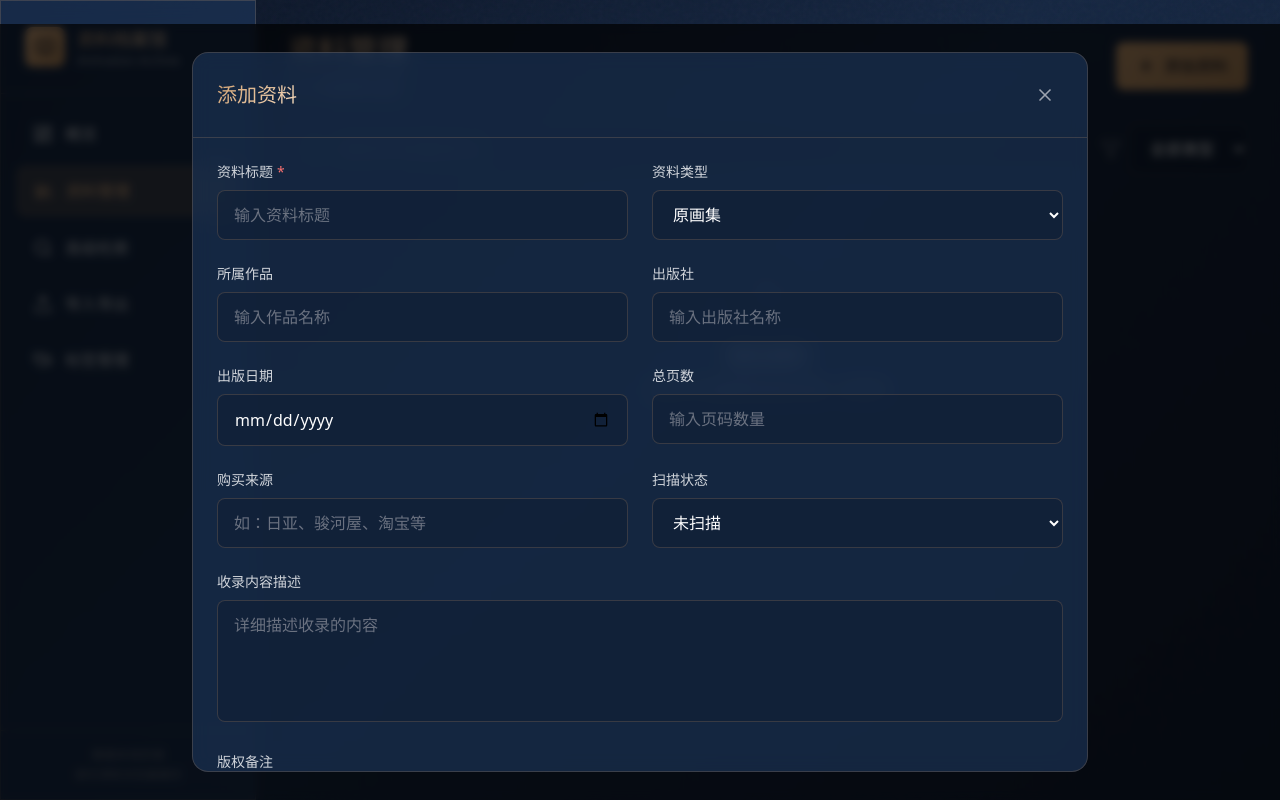
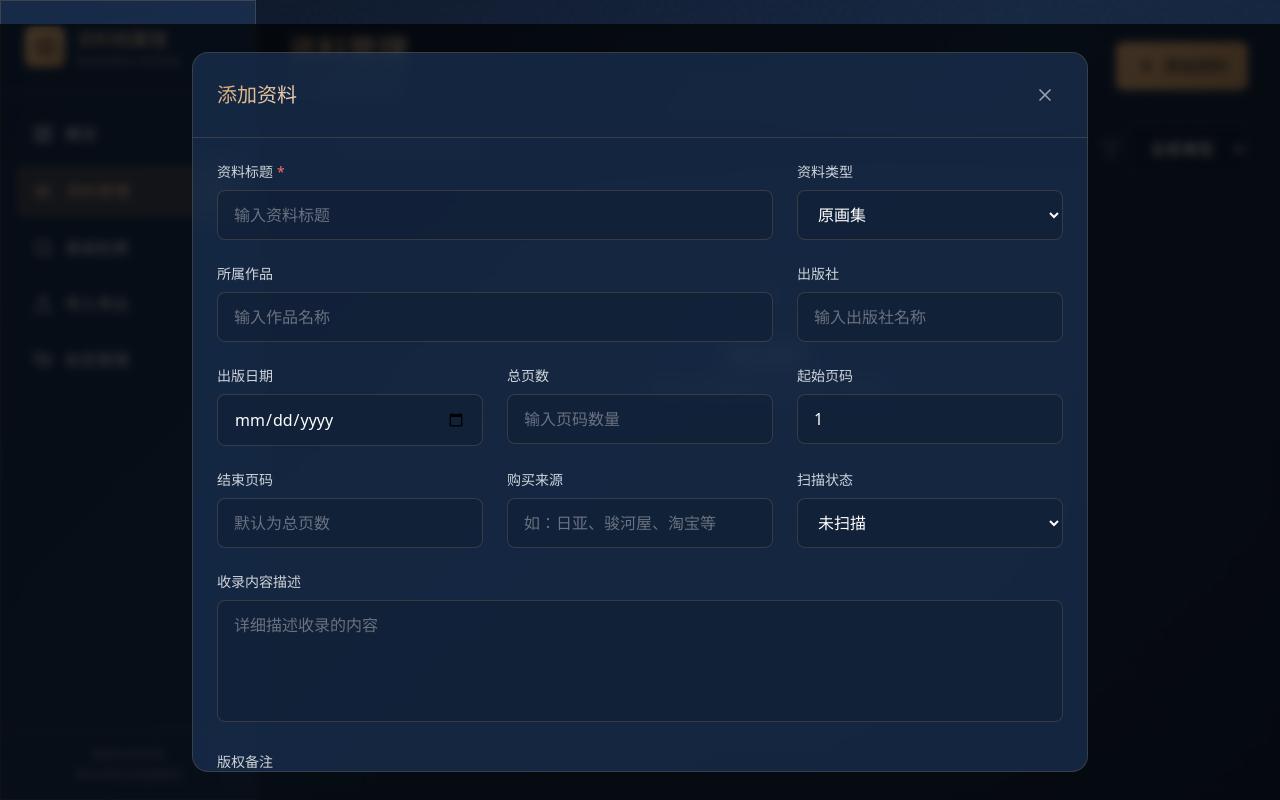
Before and after one commit to aliAjax/hxy-37-d06ae52, a React (Vite) app: page /materials in a window 1280 px wide. Both pictures are taken after a click on the button "添加资料". Built offline with nearby package versions, Linux system fonts and the light colour scheme.

Commit message:
Improve archive filters and page ranges

```diff
--- a/src/components/MaterialForm.tsx
+++ b/src/components/MaterialForm.tsx
@@ -38,6 +38,8 @@ export function MaterialForm({ initialData, onSubmit, onCancel }: MaterialFormPr
     publisher: '',
     publishDate: '',
     pageCount: 0,
+    pageStart: 1,
+    pageEnd: 0,
     purchaseSource: '',
     scanStatus: 'unscanned' as ScanStatus,
     copyrightNote: '',
@@ -58,6 +60,8 @@ export function MaterialForm({ initialData, onSubmit, onCancel }: MaterialFormPr
         publisher: initialData.publisher,
         publishDate: initialData.publishDate,
         pageCount: initialData.pageCount,
+        pageStart: initialData.pageStart || 1,
+        pageEnd: initialData.pageEnd || initialData.pageCount,
         purchaseSource: initialData.purchaseSource,
         scanStatus: initialData.scanStatus,
         copyrightNote: initialData.copyrightNote,
@@ -132,7 +136,8 @@ export function MaterialForm({ initialData, onSubmit, onCancel }: MaterialFormPr
 
   return (
     <form onSubmit={handleSubmit} className="space-y-6">
-      <div className="grid grid-cols-1 md:grid-cols-2 gap-6">
+      <div className="grid grid-cols-1 md:grid-cols-3 gap-6">
+        <div className="md:col-span-2">
           <FormInput
             label="资料标题"
             value={formData.title}
@@ -141,6 +146,7 @@ export function MaterialForm({ initialData, onSubmit, onCancel }: MaterialFormPr
             required
             placeholder="输入资料标题"
           />
+        </div>
 
         <FormSelect
           label="资料类型"
@@ -149,12 +155,14 @@ export function MaterialForm({ initialData, onSubmit, onCancel }: MaterialFormPr
           onChange={(v) => setFormData({ ...formData, type: v as MaterialType })}
         />
 
+        <div className="md:col-span-2">
           <FormInput
             label="所属作品"
             value={formData.work}
             onChange={(e) => setFormData({ ...formData, work: e.target.value })}
             placeholder="输入作品名称"
           />
+        </div>
 
         <FormInput
           label="出版社"
@@ -174,8 +182,31 @@ export function MaterialForm({ initialData, onSubmit, onCancel }: MaterialFormPr
           label="总页数"
           type="number"
           value={formData.pageCount || ''}
-          onChange={(e) => setFormData({ ...formData, pageCount: parseInt(e.target.value) || 0 })}
+          onChange={(e) => {
+            const val = parseInt(e.target.value) || 0;
+            setFormData({
+              ...formData,
+              pageCount: val,
+              pageEnd: formData.pageEnd === 0 ? val : Math.min(formData.pageEnd, val)
+            });
+          }}
           placeholder="输入页码数量"
+        />
+
+        <FormInput
+          label="起始页码"
+          type="number"
+          value={formData.pageStart || ''}
+          onChange={(e) => setFormData({ ...formData, pageStart: parseInt(e.target.value) || 1 })}
+          placeholder="默认为 1"
+        />
+
+        <FormInput
+          label="结束页码"
+          type="number"
+          value={formData.pageEnd || ''}
+          onChange={(e) => setFormData({ ...formData, pageEnd: parseInt(e.target.value) || formData.pageCount })}
+          placeholder="默认为总页数"
         />
 
         <FormInput
--- a/src/data/sampleData.ts
+++ b/src/data/sampleData.ts
@@ -18,6 +18,9 @@ export const sampleStaff: Staff[] = [
   { id: 'staff_005', name: '冲浦启之', role: '角色设计', works: ['攻壳机动队'] },
   { id: 'staff_006', name: '神山健治', role: '导演', works: ['攻壳机动队 SAC'] },
   { id: 'staff_007', name: '竹冈美穗', role: '插画', works: ['文学少女'] },
+  { id: 'staff_008', name: '本田雄', role: '原画师', works: ['新世纪福音战士'] },
+  { id: 'staff_009', name: '吉成曜', role: '原画师', works: ['新世纪福音战士', '攻壳机动队'] },
+  { id: 'staff_010', name: '黄濑和哉', role: '原画师', works: ['攻壳机动队'] },
 ];
 
 export const sampleMaterials: Material[] = [
@@ -29,15 +32,17 @@ export const sampleMaterials: Material[] = [
     publisher: '角川书店',
     publishDate: '1996-03-01',
     pageCount: 128,
+    pageStart: 1,
+    pageEnd: 128,
     purchaseSource: '日亚海淘',
     scanStatus: 'completed',
     copyrightNote: '© GAINAX',
     description: '收录TV版第1-8话的关键原画，包含明日香、绫波丽等角色的经典镜头，附有制作人员访谈。',
     characterIds: ['char_001', 'char_002', 'char_003'],
-    staffIds: ['staff_001', 'staff_002'],
+    staffIds: ['staff_001', 'staff_002', 'staff_008', 'staff_009'],
     pageReferences: [
-      { id: 'pr_001', pageNumber: 24, description: '明日香初登场', characterIds: ['char_001'], staffIds: ['staff_003'] },
-      { id: 'pr_002', pageNumber: 56, description: '绫波丽微笑名场面', characterIds: ['char_002'], staffIds: ['staff_003'] },
+      { id: 'pr_001', pageNumber: 24, description: '明日香初登场', characterIds: ['char_001'], staffIds: ['staff_003', 'staff_008'] },
+      { id: 'pr_002', pageNumber: 56, description: '绫波丽微笑名场面', characterIds: ['char_002'], staffIds: ['staff_003', 'staff_009'] },
     ],
     createdAt: '2024-01-15T10:00:00Z',
     updatedAt: '2024-01-15T10:00:00Z',
@@ -50,14 +55,16 @@ export const sampleMaterials: Material[] = [
     publisher: '讲谈社',
     publishDate: '1995-11-01',
     pageCount: 256,
+    pageStart: 1,
+    pageEnd: 256,
     purchaseSource: '骏河屋中古',
     scanStatus: 'partial',
     copyrightNote: '© Kodansha / Production I.G',
     description: '剧场版全片分镜完整收录，押井守亲笔标注，含详细的镜头说明和构图设计。',
     characterIds: ['char_004', 'char_005'],
-    staffIds: ['staff_004', 'staff_005'],
+    staffIds: ['staff_004', 'staff_005', 'staff_009', 'staff_010'],
     pageReferences: [
-      { id: 'pr_003', pageNumber: 88, description: '草薙素子跳楼名场面', characterIds: ['char_004'], staffIds: ['staff_004'] },
+      { id: 'pr_003', pageNumber: 88, description: '草薙素子跳楼名场面', characterIds: ['char_004'], staffIds: ['staff_004', 'staff_010'] },
     ],
     createdAt: '2024-01-20T14:30:00Z',
     updatedAt: '2024-02-10T09:15:00Z',
@@ -70,6 +77,8 @@ export const sampleMaterials: Material[] = [
     publisher: 'ENTERBRAIN',
     publishDate: '2008-05-30',
     pageCount: 96,
+    pageStart: 1,
+    pageEnd: 96,
     purchaseSource: '淘宝代购',
     scanStatus: 'unscanned',
     copyrightNote: '© 野村美月 / 竹冈美穗 / FAMITSU文库',
@@ -88,6 +97,8 @@ export const sampleMaterials: Material[] = [
     publisher: '角川书店',
     publishDate: '2021-12-10',
     pageCount: 16,
+    pageStart: 25,
+    pageEnd: 40,
     purchaseSource: '杂志铺',
     scanStatus: 'completed',
     copyrightNote: '© Kadokawa',
@@ -106,12 +117,14 @@ export const sampleMaterials: Material[] = [
     publisher: 'Bandai Visual',
     publishDate: '2005-04-22',
     pageCount: 48,
+    pageStart: 1,
+    pageEnd: 48,
     purchaseSource: 'BD限定版附属',
     scanStatus: 'completed',
     copyrightNote: '© Production I.G / 士郎正宗',
     description: 'SAC第二季BD限定版附属特典画册，收录新绘制插画和设定稿。',
     characterIds: ['char_004', 'char_005'],
-    staffIds: ['staff_005', 'staff_006'],
+    staffIds: ['staff_005', 'staff_006', 'staff_010'],
     pageReferences: [],
     createdAt: '2024-03-15T08:00:00Z',
     updatedAt: '2024-03-15T08:00:00Z',
--- a/src/pages/ImportExport.tsx
+++ b/src/pages/ImportExport.tsx
@@ -2,7 +2,7 @@ import { useState } from 'react';
 import { Upload, Download, FileText, CheckCircle, AlertCircle, Trash2 } from 'lucide-react';
 import { useStore } from '../store/useStore';
 import { parseCSV, downloadCSV } from '../utils/csv';
-import { Material } from '../types';
+import { CSVRow } from '../types';
 
 export function ImportExport() {
   const materials = useStore((state) => state.materials);
@@ -10,8 +10,8 @@ export function ImportExport() {
   const exportToCSV = useStore((state) => state.exportToCSV);
   const clearAllData = useStore((state) => state.clearAllData);
 
-  const [importData, setImportData] = useState<any[] | null>(null);
-  const [importPreview, setImportPreview] = useState<any[] | null>(null);
+  const [importData, setImportData] = useState<CSVRow[] | null>(null);
+  const [importPreview, setImportPreview] = useState<CSVRow[] | null>(null);
   const [importResult, setImportResult] = useState<{
     success: number;
     failed: number;
@@ -26,7 +26,7 @@ export function ImportExport() {
 
     try {
       const data = await parseCSV(file);
-      const validData = data.filter((row: any) => row.标题 || row['标题']);
+      const validData = data.filter((row: CSVRow) => row.标题 || row['标题']);
       setImportData(validData);
       setImportPreview(validData.slice(0, 5));
       setImportResult(null);
@@ -291,6 +291,16 @@ export function ImportExport() {
                   <td className="px-4 py-2 text-gray-400">128</td>
                 </tr>
                 <tr>
+                  <td className="px-4 py-2 font-mono">起始页码</td>
+                  <td className="px-4 py-2">收录起始页码（默认1）</td>
+                  <td className="px-4 py-2 text-gray-400">1</td>
+                </tr>
+                <tr>
+                  <td className="px-4 py-2 font-mono">结束页码</td>
+                  <td className="px-4 py-2">收录结束页码（默认总页数）</td>
+                  <td className="px-4 py-2 text-gray-400">128</td>
+                </tr>
+                <tr>
                   <td className="px-4 py-2 font-mono">购买来源</td>
                   <td className="px-4 py-2">获取渠道</td>
                   <td className="px-4 py-2 text-gray-400">日亚海淘</td>
--- a/src/pages/TagManagement.tsx
+++ b/src/pages/TagManagement.tsx
@@ -15,7 +15,11 @@ export function TagManagement() {
 
   const [activeTab, setActiveTab] = useState<'characters' | 'staff'>('characters');
   const [editingId, setEditingId] = useState<string | null>(null);
-  const [editForm, setEditForm] = useState<any>({});
+  const [editForm, setEditForm] = useState<{
+    name: string;
+    work: string;
+    role: string;
+  }>({ name: '', work: '', role: '' });
   const [showAddForm, setShowAddForm] = useState(false);
   const [newForm, setNewForm] = useState({
     name: '',
@@ -50,8 +54,8 @@ export function TagManagement() {
     setEditingId(item.id);
     setEditForm({
       name: item.name,
-      work: 'work' in item ? item.work : '',
-      role: 'role' in item ? item.role : '',
+      work: type === 'character' ? (item as Character).work : '',
+      role: type === 'staff' ? (item as Staff).role : '',
     });
   };
 
@@ -70,7 +74,7 @@ export function TagManagement() {
       });
     }
     setEditingId(null);
-    setEditForm({});
+    setEditForm({ name: '', work: '', role: '' });
   };
 
   return (
@@ -233,7 +237,7 @@ export function TagManagement() {
                               <button
                                 onClick={() => {
                                   setEditingId(null);
-                                  setEditForm({});
+                                  setEditForm({ name: '', work: '', role: '' });
                                 }}
                                 className="p-1 rounded hover:bg-gray-500/20 text-gray-400"
                               >
@@ -300,7 +304,7 @@ export function TagManagement() {
                               <button
                                 onClick={() => {
                                   setEditingId(null);
-                                  setEditForm({});
+                                  setEditForm({ name: '', work: '', role: '' });
                                 }}
                                 className="p-1 rounded hover:bg-gray-500/20 text-gray-400"
                               >
--- a/src/store/useStore.ts
+++ b/src/store/useStore.ts
@@ -1,6 +1,6 @@
 import { create } from 'zustand';
 import { persist } from 'zustand/middleware';
-import { Material, Character, Staff, SearchFilters, MaterialType, ScanStatus } from '../types';
+import { Material, Character, Staff, SearchFilters, MaterialType, ScanStatus, CSVRow } from '../types';
 import { sampleMaterials, sampleCharacters, sampleStaff } from '../data/sampleData';
 import { searchMaterials, generateId } from '../utils/search';
 import { validateMaterialData } from '../utils/csv';
@@ -27,7 +27,7 @@ interface StoreState {
   deleteStaff: (id: string) => void;
   getOrCreateStaff: (name: string, role: string) => Staff;
 
-  importFromCSV: (data: any[]) => { success: number; failed: number; errors: string[] };
+  importFromCSV: (data: CSVRow[]) => { success: number; failed: number; errors: string[] };
   exportToCSV: (materialIds?: string[]) => string;
 
   initializeWithSampleData: () => void;
@@ -55,6 +55,8 @@ export const useStore = create<StoreState>()(
       addMaterial: (material) => {
         const now = new Date().toISOString();
         const newMaterial: Material = {
+          pageStart: 1,
+          pageEnd: material.pageCount || 0,
           ...material,
           id: generateId(),
           createdAt: now,
@@ -84,7 +86,7 @@ export const useStore = create<StoreState>()(
       },
 
       searchMaterials: (filters) => {
-        return searchMaterials(get().materials, filters);
+        return searchMaterials(get().materials, filters, get().staff);
       },
 
       addCharacter: (character) => {
@@ -238,6 +240,8 @@ export const useStore = create<StoreState>()(
           '出版社',
           '出版日期',
           '总页数',
+          '起始页码',
+          '结束页码',
           '购买来源',
           '扫描状态',
           '版权备注',
@@ -280,6 +284,8 @@ export const useStore = create<StoreState>()(
             m.publisher,
             m.publishDate,
             m.pageCount.toString(),
+            (m.pageStart || 1).toString(),
+            (m.pageEnd || m.pageCount).toString(),
             m.purchaseSource,
             scanLabels[m.scanStatus],
             m.copyrightNote,
--- a/src/utils/csv.ts
+++ b/src/utils/csv.ts
@@ -1,13 +1,13 @@
 import Papa from 'papaparse';
-import { Material, MaterialType, ScanStatus, MaterialTypeLabels, ScanStatusLabels } from '../types';
+import { Material, MaterialType, ScanStatus, MaterialTypeLabels, ScanStatusLabels, CSVRow } from '../types';
 
-export const parseCSV = (file: File): Promise<any[]> => {
+export const parseCSV = (file: File): Promise<CSVRow[]> => {
   return new Promise((resolve, reject) => {
     Papa.parse(file, {
       header: true,
       encoding: 'UTF-8',
       complete: (results) => {
-        resolve(results.data as any[]);
+        resolve(results.data as CSVRow[]);
       },
       error: (error) => {
         reject(error);
@@ -24,6 +24,8 @@ export const exportToCSV = (materials: Material[]): string => {
     出版社: material.publisher,
     出版日期: material.publishDate,
     总页数: material.pageCount,
+    起始页码: material.pageStart || 1,
+    结束页码: material.pageEnd || material.pageCount,
     购买来源: material.purchaseSource,
     扫描状态: ScanStatusLabels[material.scanStatus],
     版权备注: material.copyrightNote,
@@ -50,7 +52,7 @@ export const downloadCSV = (csvContent: string, filename: string) => {
   URL.revokeObjectURL(url);
 };
 
-export const validateMaterialData = (data: any, index: number): { valid: boolean; errors: string[]; material?: Omit<Material, 'id' | 'createdAt' | 'updatedAt'> } => {
+export const validateMaterialData = (data: CSVRow, index: number): { valid: boolean; errors: string[]; material?: Omit<Material, 'id' | 'createdAt' | 'updatedAt'> } => {
   const errors: string[] = [];
 
   if (!data.标题 || !data.标题.trim()) {
@@ -78,6 +80,10 @@ export const validateMaterialData = (data: any, index: number): { valid: boolean
     return { valid: false, errors };
   }
 
+  const pageCount = parseInt(String(data.总页数)) || 0;
+  const pageStart = parseInt(String(data.起始页码)) || 1;
+  const pageEnd = parseInt(String(data.结束页码)) || pageCount;
+
   return {
     valid: true,
     errors: [],
@@ -87,7 +93,9 @@ export const validateMaterialData = (data: any, index: number): { valid: boolean
       work: data.作品?.trim() || '',
       publisher: data.出版社?.trim() || '',
       publishDate: data.出版日期?.trim() || '',
-      pageCount: parseInt(data.总页数) || 0,
+      pageCount,
+      pageStart,
+      pageEnd,
       purchaseSource: data.购买来源?.trim() || '',
       scanStatus,
       copyrightNote: data.版权备注?.trim() || '',
--- a/src/utils/search.ts
+++ b/src/utils/search.ts
@@ -1,6 +1,10 @@
-import { Material, SearchFilters } from '../types';
+import { Material, SearchFilters, Staff } from '../types';
 
-export const searchMaterials = (materials: Material[], filters: SearchFilters): Material[] => {
+export const searchMaterials = (
+  materials: Material[],
+  filters: SearchFilters,
+  staffList: Staff[] = []
+): Material[] => {
   return materials.filter((material) => {
     if (filters.work && !material.work.includes(filters.work)) {
       return false;
@@ -12,6 +16,16 @@ export const searchMaterials = (materials: Material[], filters: SearchFilters):
 
     if (filters.staffId && !material.staffIds.includes(filters.staffId)) {
       return false;
+    }
+
+    if (filters.staffRole) {
+      const hasMatchingRole = material.staffIds.some((staffId) => {
+        const staff = staffList.find((s) => s.id === staffId);
+        return staff && staff.role.includes(filters.staffRole!);
+      });
+      if (!hasMatchingRole) {
+        return false;
+      }
     }
 
     if (filters.type && material.type !== filters.type) {
```
Also changed, not shown: src/components/MaterialCard.tsx (+8 -3 lines), src/components/MaterialDetail.tsx (+8 -1 lines), src/pages/AdvancedSearch.tsx (+34 -4 lines), src/types/index.ts (+21 -1 lines). Lines whose indentation alone changed are shown as unchanged.
